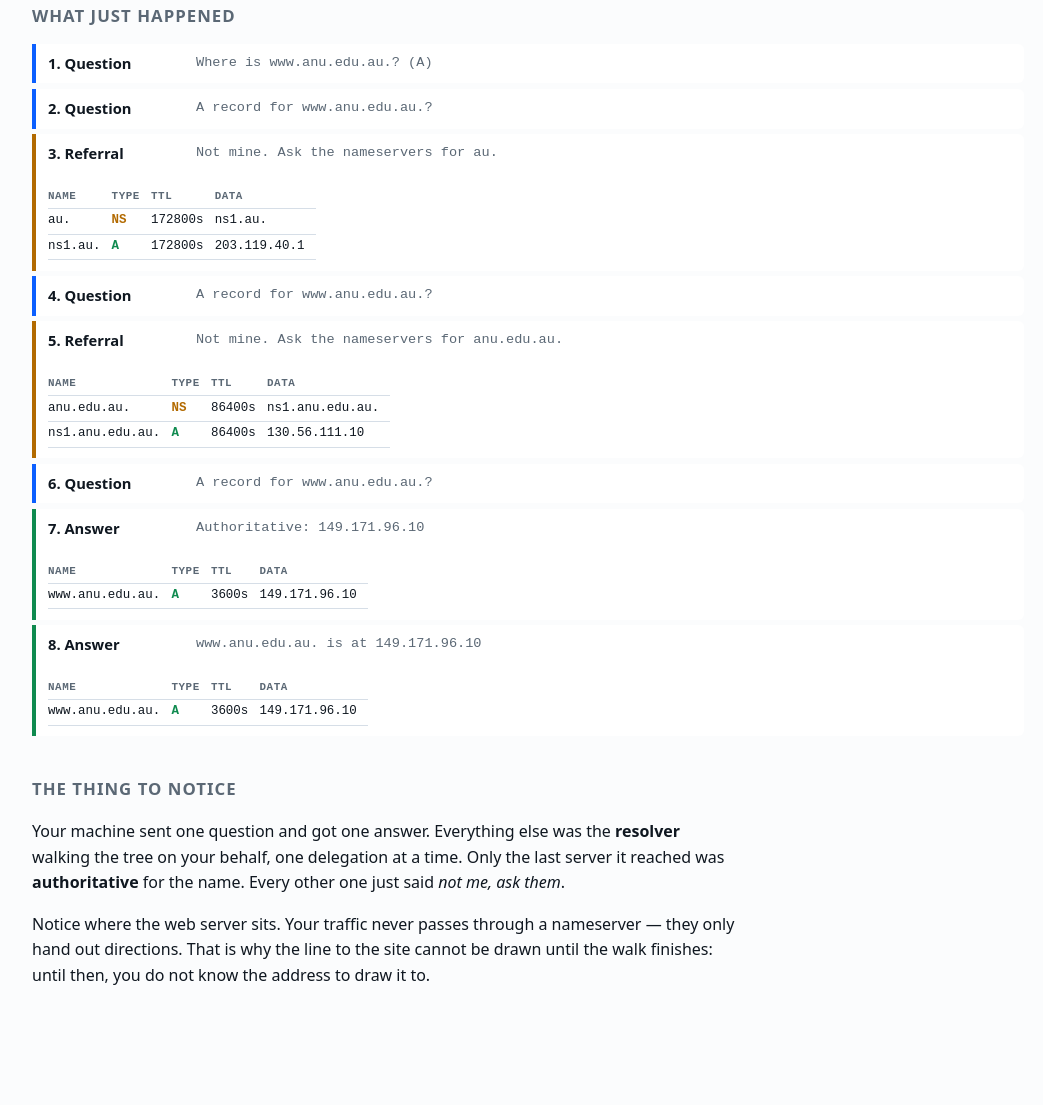
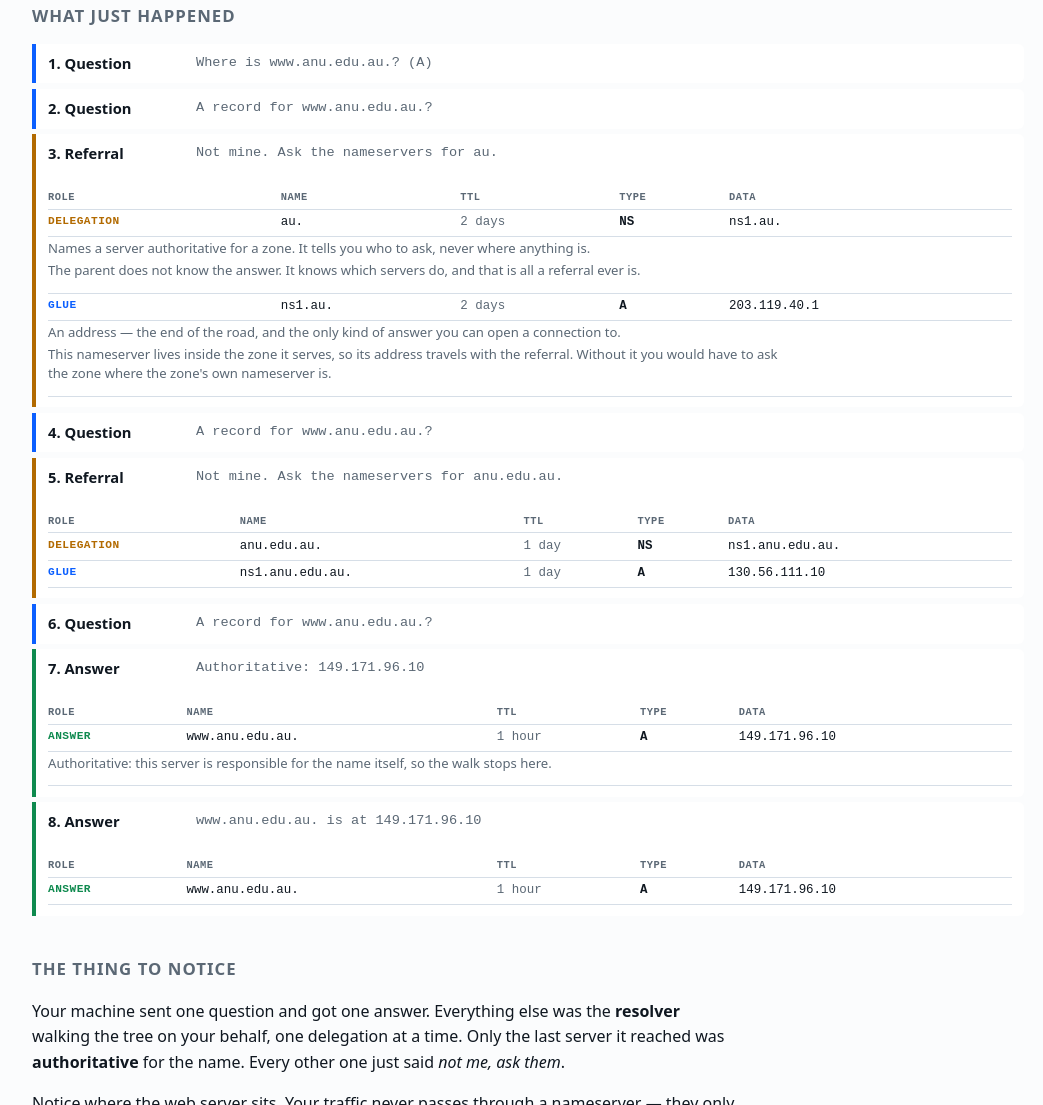
Before and after one commit to comp4020-agentic-coding-studio/comp4020-ass1-drvcarroll, a website built with Vite: page index.html in a window 1280 px wide. Shown: the part 932-2037 px from the top of the page, without its empty margins (112-1155 px from the left). Before the commit the page ends 2001 px from the top, so only its background shows below. Built offline with nearby package versions, Linux system fonts and the light colour scheme; no server answers.

Commit message:
feat: explain records where they appear, not in a legend
A bare name/type/TTL/data table is what every other DNS explainer ships. Two
things it hides: what a record is doing in the message carrying it, and how
long a TTL actually is.

Each row now names its role — delegation, glue, answer, alias, denial — which
is what splits a referral into the NS records and the glue addresses that
make them usable. TTLs read in units people use. The prose for a type or a
role is written the first time it appears in a walk and dropped after that,
so the first referral teaches and the third one just reads.

```diff
--- a/src/ui/app.ts
+++ b/src/ui/app.ts
@@ -12,6 +12,7 @@ import { createGraph } from "../graph/render.js";
 import { LEVEL1 } from "../levels/level1.js";
 import { LEVEL2 } from "../levels/level2.js";
 import type { LevelConfig } from "../levels/types.js";
+import { recordTable, type Seen } from "./records.js";
 
 const LEVELS: LevelConfig[] = [LEVEL1, LEVEL2];
 
@@ -49,42 +50,7 @@ function connectionStep(
   ];
 }
 
-// The records a step carried, shown as data. A referral stops being a word
-// and becomes the NS records plus the glue that makes them reachable.
-function recordTable(records: DNSRecord[]): HTMLElement {
-  // Wrapped rather than made scrollable itself: `display: block` on a table
-  // costs its semantics, and the phone viewport is marked in full.
-  const scroller = document.createElement("div");
-  scroller.className = "records-scroll";
-  const table = document.createElement("table");
-  table.className = "records";
-  scroller.append(table);
-
-  const head = table.createTHead().insertRow();
-  for (const column of ["Name", "Type", "TTL", "Data"]) {
-    const cell = document.createElement("th");
-    cell.scope = "col";
-    cell.textContent = column;
-    head.append(cell);
-  }
-
-  const body = table.createTBody();
-  for (const record of records) {
-    const row = body.insertRow();
-    row.dataset.type = record.type;
-    for (const value of [
-      record.name,
-      record.type,
-      `${String(record.ttl)}s`,
-      record.data,
-    ]) {
-      row.insertCell().textContent = value;
-    }
-  }
-  return scroller;
-}
-
-function stepRow(step: ResolutionStep, index: number): HTMLLIElement {
+function stepRow(step: ResolutionStep, index: number, seen: Seen): HTMLLIElement {
   const row = document.createElement("li");
   row.className = "step";
   row.dataset.kind = step.kind;
@@ -98,7 +64,9 @@ function stepRow(step: ResolutionStep, index: number): HTMLLIElement {
   note.textContent = step.note;
 
   row.append(label, note);
-  if (step.records.length > 0) row.append(recordTable(step.records));
+  if (step.records.length > 0) {
+    row.append(recordTable(step.records, step.kind, seen));
+  }
   return row;
 }
 
@@ -172,9 +140,13 @@ export function start(): void {
     list.className = "steps";
     log.append(list);
 
+    // One walk, one set: a term is explained where it first appears and the
+    // later hops stay readable.
+    const seen: Seen = new Set();
+
     playback = playResolution(graph, steps, {
       onStep(step, index) {
-        list.append(stepRow(step, index));
+        list.append(stepRow(step, index, seen));
       },
       onDone() {
         const summary = document.createElement("p");
--- /dev/null
+++ b/src/ui/records.ts
@@ -0,0 +1,138 @@
+import type { DNSRecord, RecordType, StepKind } from "../dns/types.js";
+
+// Records are the level's subject, so they are annotated rather than
+// tabulated. Each explanation appears the first time it is needed in a run
+// and is dropped after that, the way prose introduces a term once.
+
+export type Role = "delegation" | "glue" | "answer" | "alias" | "denial";
+
+// What the record is doing in this message. The same NS record is a
+// delegation coming from a parent and an answer coming from the zone itself.
+export function roleOf(kind: StepKind, record: DNSRecord): Role {
+  switch (kind) {
+    case "referral":
+      return record.type === "NS" ? "delegation" : "glue";
+    case "cname":
+      return "alias";
+    case "nxdomain":
+      return "denial";
+    default:
+      return "answer";
+  }
+}
+
+const MINUTE = 60;
+const HOUR = 3600;
+const DAY = 86400;
+
+function plural(count: number, unit: string): string {
+  const rounded = Math.round(count);
+  return `${String(rounded)} ${unit}${rounded === 1 ? "" : "s"}`;
+}
+
+// Seconds are how DNS stores a TTL and not how anyone thinks about one.
+export function humanTtl(seconds: number): string {
+  if (seconds < MINUTE) return plural(seconds, "second");
+  if (seconds < HOUR) return plural(seconds / MINUTE, "minute");
+  if (seconds < DAY) return plural(seconds / HOUR, "hour");
+  return plural(seconds / DAY, "day");
+}
+
+const TYPE_GLOSS: Record<RecordType, string> = {
+  A: "An address — the end of the road, and the only kind of answer you can open a connection to.",
+  AAAA: "An IPv6 address. Same job as an A record, in 128 bits instead of 32.",
+  NS: "Names a server authoritative for a zone. It tells you who to ask, never where anything is.",
+  CNAME:
+    "An alias: not an address but another name, which has to be looked up from scratch.",
+  MX: "Names a domain's mail server, prefixed with a priority. DNS was never only about the web.",
+  SOA: "Start of authority — the zone's own paperwork, and what a server hands back for a name that does not exist.",
+};
+
+const ROLE_NOTE: Record<Role, string> = {
+  delegation:
+    "The parent does not know the answer. It knows which servers do, and that is all a referral ever is.",
+  glue: "This nameserver lives inside the zone it serves, so its address travels with the referral. Without it you would have to ask the zone where the zone's own nameserver is.",
+  answer:
+    "Authoritative: this server is responsible for the name itself, so the walk stops here.",
+  alias:
+    "The name you asked about is a signpost, not a destination. The resolver drops its progress and starts again at the root.",
+  denial:
+    "No such name. The SOA is what gets cached, so the absence is remembered exactly as an answer would be.",
+};
+
+// Everything already explained in this run. Shared across a walk's steps so
+// the first referral teaches and the third one simply reads.
+export type Seen = Set<string>;
+
+const COLUMNS = ["Role", "Name", "TTL", "Type", "Data"];
+
+function cell(row: HTMLTableRowElement, text: string, klass?: string): void {
+  const td = row.insertCell();
+  td.textContent = text;
+  if (klass !== undefined) td.className = klass;
+}
+
+function annotate(
+  record: DNSRecord,
+  role: Role,
+  seen: Seen,
+): string[] {
+  const notes = [
+    seen.has(`type:${record.type}`) ? undefined : TYPE_GLOSS[record.type],
+    seen.has(`role:${role}`) ? undefined : ROLE_NOTE[role],
+  ].filter((note) => note !== undefined);
+
+  seen.add(`type:${record.type}`);
+  seen.add(`role:${role}`);
+  return notes;
+}
+
+export function recordTable(
+  records: DNSRecord[],
+  kind: StepKind,
+  seen: Seen,
+): HTMLElement {
+  // Wrapped rather than made scrollable itself: `display: block` on a table
+  // costs its semantics, and the phone viewport is marked in full.
+  const scroller = document.createElement("div");
+  scroller.className = "records-scroll";
+  const table = document.createElement("table");
+  table.className = "records";
+  scroller.append(table);
+
+  const head = table.createTHead().insertRow();
+  for (const column of COLUMNS) {
+    const th = document.createElement("th");
+    th.scope = "col";
+    th.textContent = column;
+    head.append(th);
+  }
+
+  const body = table.createTBody();
+  for (const record of records) {
+    const role = roleOf(kind, record);
+    const row = body.insertRow();
+    row.dataset.role = role;
+
+    cell(row, role, "record-role");
+    cell(row, record.name);
+    cell(row, humanTtl(record.ttl), "record-ttl");
+    cell(row, record.type, "record-type");
+    cell(row, record.data);
+
+    const notes = annotate(record, role, seen);
+    if (notes.length === 0) continue;
+
+    const noteRow = body.insertRow();
+    noteRow.className = "record-annotation";
+    const holder = noteRow.insertCell();
+    holder.colSpan = COLUMNS.length;
+    for (const note of notes) {
+      const line = document.createElement("p");
+      line.textContent = note;
+      holder.append(line);
+    }
+  }
+
+  return scroller;
+}
--- a/styles.css
+++ b/styles.css
@@ -342,6 +342,7 @@ button:hover {
 }
 
 .records {
+  width: 100%;
   border-collapse: collapse;
   font-family: ui-monospace, monospace;
   font-size: 0.78rem;
@@ -353,36 +354,67 @@ button:hover {
   color: var(--muted);
   text-transform: uppercase;
   letter-spacing: 0.05em;
-  font-size: 0.68rem;
+  font-size: 0.65rem;
 }
 
 .records th,
 .records td {
-  padding: 0.15rem 0.7rem 0.15rem 0;
+  padding: 0.2rem 0.8rem 0.2rem 0;
   border-bottom: 1px solid var(--line);
   white-space: nowrap;
+  vertical-align: top;
 }
 
-/* The type is the point of level 2, so it is the column that is coloured. */
-.records td:nth-child(2) {
-  font-weight: 600;
+.record-type {
+  font-weight: 700;
 }
 
-.records tr[data-type="NS"] td:nth-child(2) {
+.record-ttl {
+  color: var(--muted);
+}
+
+/* What this record is doing in this message — the part a bare table hides. */
+.record-role {
+  font-weight: 600;
+  font-size: 0.7rem;
+  text-transform: uppercase;
+  letter-spacing: 0.04em;
+}
+
+tr[data-role="delegation"] .record-role {
   color: var(--referral);
 }
 
-.records tr[data-type="CNAME"] td:nth-child(2) {
+tr[data-role="glue"] .record-role {
+  color: var(--query);
+}
+
+tr[data-role="answer"] .record-role {
+  color: var(--answer);
+}
+
+tr[data-role="alias"] .record-role {
   color: var(--cname);
 }
 
-.records tr[data-type="SOA"] td:nth-child(2) {
+tr[data-role="denial"] .record-role {
   color: var(--deny);
 }
 
-.records tr[data-type="MX"] td:nth-child(2),
-.records tr[data-type="A"] td:nth-child(2) {
-  color: var(--answer);
+/* Said once, where it first matters, then never again in this walk. */
+.record-annotation td {
+  padding: 0.1rem 0 0.6rem;
+  border-bottom: 1px solid var(--line);
+  white-space: normal;
+}
+
+.record-annotation p {
+  margin: 0 0 0.2rem;
+  max-width: 46rem;
+  font-family: system-ui, sans-serif;
+  font-size: 0.82rem;
+  line-height: 1.45;
+  color: var(--muted);
 }
 
 .summary {
```
Also changed, not shown: spec/records.test.ts (added, +37 -0 lines).
